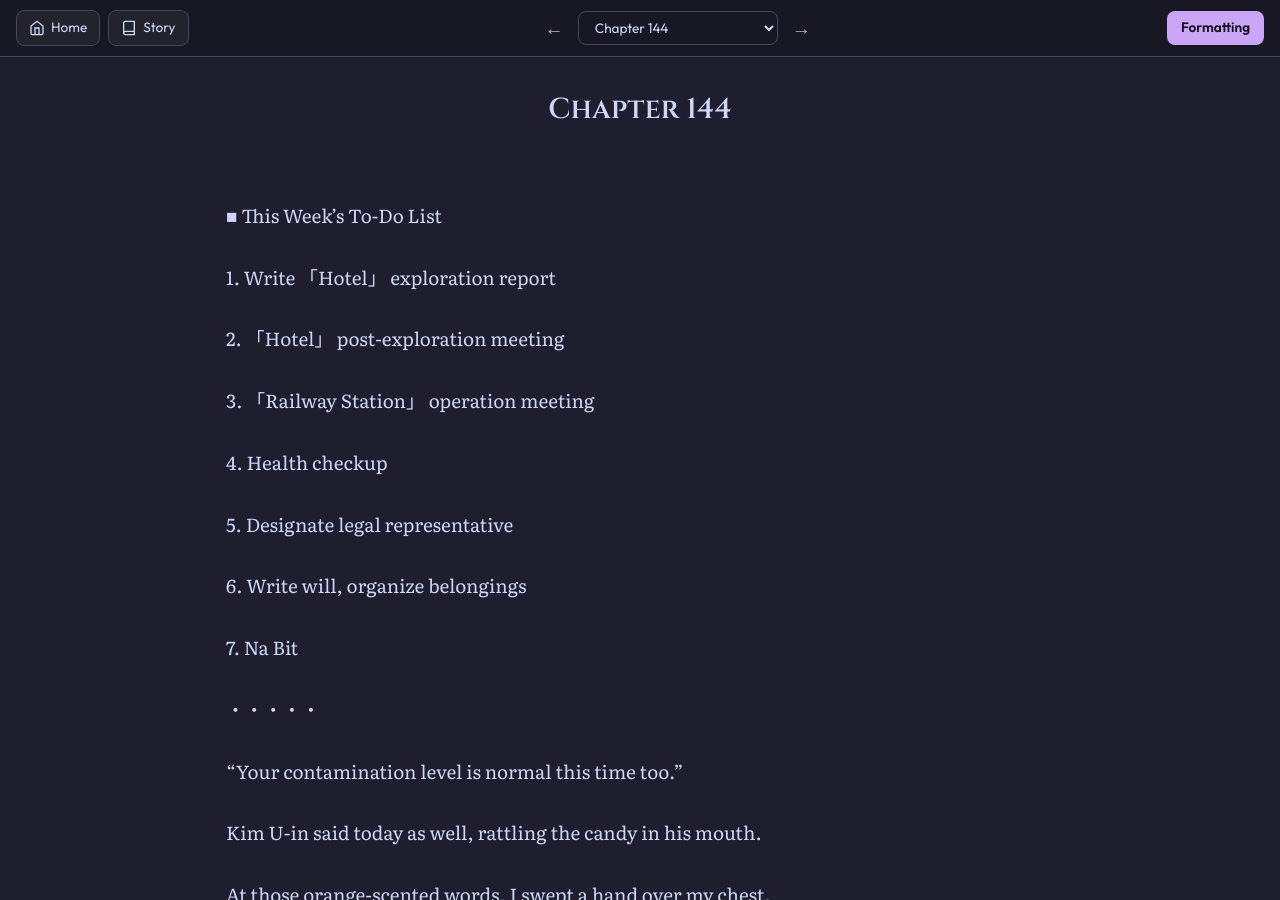
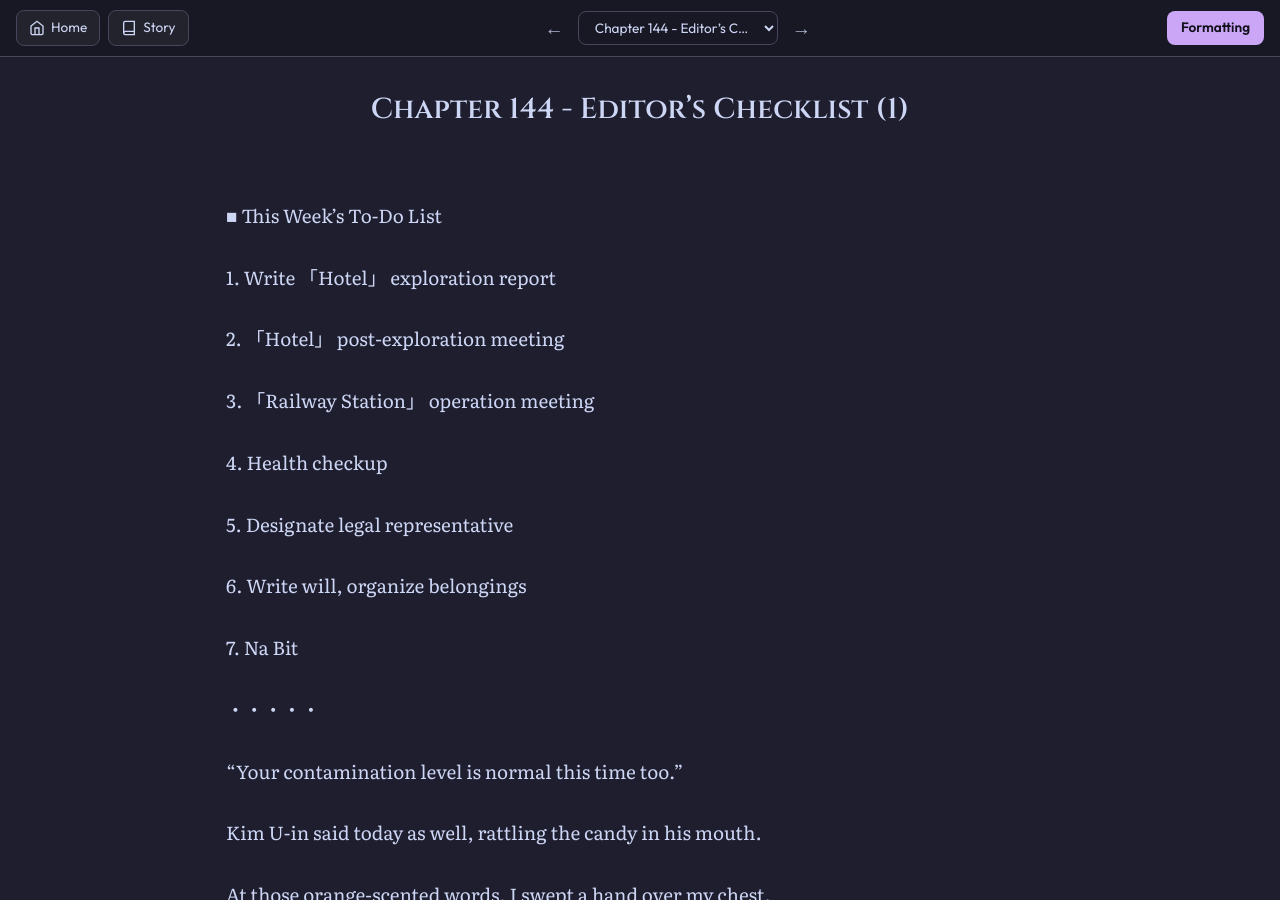
Before and after one commit to soleumn/soleumn.github.io, a Jekyll site: the page built from _chapters/esg/ch144.md, in a window 1280 px wide and 900 px high. Built offline with Jekyll 4.4.1, drawn with Linux system fonts in a browser that asks for light colours; comment, search, counter and statistics services are not loaded.

Commit message:
Update ch144.md

```diff
--- a/_chapters/esg/ch144.md
+++ b/_chapters/esg/ch144.md
@@ -1,5 +1,5 @@
 ---
-title: "Chapter 144"
+title: "Chapter 144 - Editor’s Checklist (1)"
 categories: esg
 capitulo: 144
 ---
```
